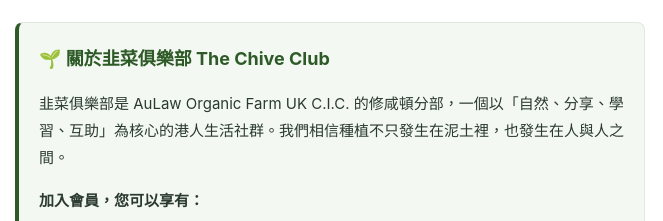
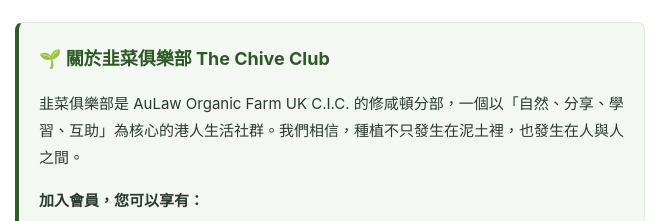
Before and after one commit to chivesclub/forest-bath, a website: page templates/day0.html in a window 1280 px wide. Shown: the part 2147-2368 px from the top of the page, 310-973 px from the left. Drawn offline with Linux system fonts and the light colour scheme.

Commit message:
Update day0.html

```diff
--- a/templates/day0.html
+++ b/templates/day0.html
@@ -208,7 +208,7 @@
         <!-- 🌱 關於韭菜俱樂部 The Chive Club -->
         <div class="card card-chive">
             <h2 style="margin-top:0; border-left:none; padding-left:0;">🌱 關於韭菜俱樂部 The Chive Club</h2>
-            <p>韭菜俱樂部是 AuLaw Organic Farm UK C.I.C. 的修咸頓分部，一個以「自然、分享、學習、互助」為核心的港人生活社群。我們相信種植不只發生在泥土裡，也發生在人與人之間。</p>
+            <p>韭菜俱樂部是 AuLaw Organic Farm UK C.I.C. 的修咸頓分部，一個以「自然、分享、學習、互助」為核心的港人生活社群。我們相信，種植不只發生在泥土裡，也發生在人與人之間。</p>
             <p><strong>加入會員，您可以享有：</strong></p>
             <ul class="feature-list">
                 <li><strong>互助種植</strong>：組員互訪後院，翻土、播種、移苗，新手不再孤單</li>
```
